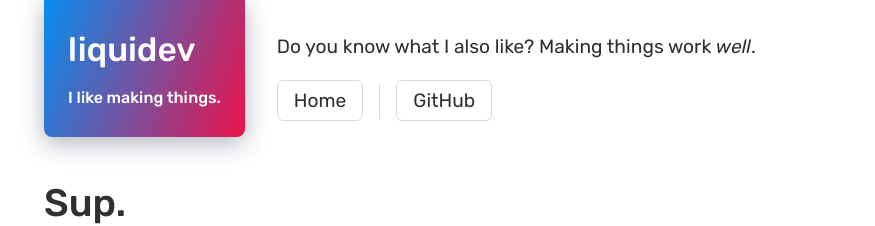
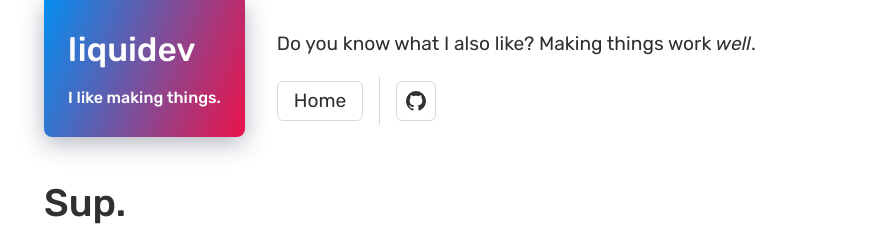
Before and after one commit to liquidev/liquidev.github.io, a Jekyll site: the page built from index.md, in a window 1280 px wide. Shown: the top 226 px of the page, without its empty margins (196-1071 px from the left). Built offline with Jekyll 4.4.1, drawn with Linux system fonts in a browser that asks for light colours.

Commit message:
make github text into an icon

```diff
--- a/_includes/navigation.html
+++ b/_includes/navigation.html
@@ -5,6 +5,10 @@
    <ul class="navigation-links">
       <li><a href="{{ 'index.html' | absolute_url }}">Home</a></li>
       <li class="separator"></li>
-      <li><a href="https://github.com/{{ site.github_username }}">GitHub</a></li>
+      <li><a href="https://github.com/{{ site.github_username }}" class="icon">
+         <svg style="width:24px;height:24px" viewBox="0 0 24 24">
+            <path fill="currentColor" d="M12,2A10,10 0 0,0 2,12C2,16.42 4.87,20.17 8.84,21.5C9.34,21.58 9.5,21.27 9.5,21C9.5,20.77 9.5,20.14 9.5,19.31C6.73,19.91 6.14,17.97 6.14,17.97C5.68,16.81 5.03,16.5 5.03,16.5C4.12,15.88 5.1,15.9 5.1,15.9C6.1,15.97 6.63,16.93 6.63,16.93C7.5,18.45 8.97,18 9.54,17.76C9.63,17.11 9.89,16.67 10.17,16.42C7.95,16.17 5.62,15.31 5.62,11.5C5.62,10.39 6,9.5 6.65,8.79C6.55,8.54 6.2,7.5 6.75,6.15C6.75,6.15 7.59,5.88 9.5,7.17C10.29,6.95 11.15,6.84 12,6.84C12.85,6.84 13.71,6.95 14.5,7.17C16.41,5.88 17.25,6.15 17.25,6.15C17.8,7.5 17.45,8.54 17.35,8.79C18,9.5 18.38,10.39 18.38,11.5C18.38,15.32 16.04,16.16 13.81,16.41C14.17,16.72 14.5,17.33 14.5,18.26C14.5,19.6 14.5,20.68 14.5,21C14.5,21.27 14.66,21.59 15.17,21.5C19.14,20.16 22,16.42 22,12A10,10 0 0,0 12,2Z" />
+         </svg>
+      </a></li>
    </ul>
 </nav>
--- a/_sass/main.scss
+++ b/_sass/main.scss
@@ -101,27 +101,41 @@
 }
 
 .navigation-links {
+   --height: 40px;
+
    padding: 0;
    margin-bottom: 8px;
+   height: var(--height);
 
    display: flex;
    flex-direction: row;
+   align-items: center;
 
    list-style-type: none;
 
    li {
       padding-right: 16px;
+      height: 100%;
    }
    li:last-child {
       padding-right: 0;
    }
 
    .separator {
+      height: calc(100% + 8px);
       border-left: 1px var(--header-underline) solid;
    }
 
    li a {
-      padding: 8px 16px 8px 16px;
+      padding-left: 16px;
+      padding-right: 16px;
+      height: 100%;
+
+      box-sizing: border-box;
+
+      display: inline-flex;
+      justify-content: center;
+      align-items: center;
 
       color: var(--text);
       border: 1px var(--nav-buttons-outline) solid;
@@ -135,6 +149,10 @@
       color: var(--brand-text);
       background-color: var(--nav-buttons-fill);
       border-color: var(--nav-buttons-fill);
+   }
+   li a.icon {
+      padding: 0;
+      width: var(--height);
    }
 }
 
```
